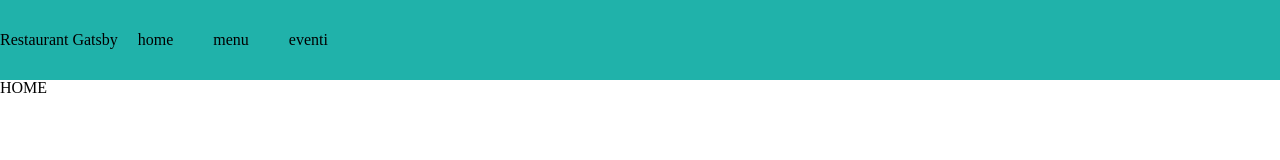
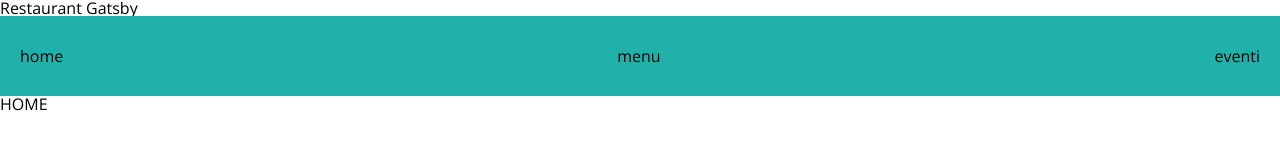
Before and after one commit to simo0103/RestaurantGatsby, a Gatsby site: page / in a window 1280 px wide. Built offline with nearby package versions, Linux system fonts and the light colour scheme; Gatsby itself is replaced by a stand-in of ours.

Commit message:
menu e navbar

```diff
--- a/package.json
+++ b/package.json
@@ -15,12 +15,12 @@
     "clean": "gatsby clean"
   },
   "dependencies": {
+    "@fontsource/open-sans": "^4.2.2",
     "babel-plugin-styled-components": "^1.12.0",
     "gatsby": "^3.0.1",
     "gatsby-plugin-react-helmet": "^4.0.0",
     "gatsby-plugin-sass": "^4.0.2",
     "gatsby-plugin-styled-components": "^4.0.0",
-    "gatsby-plugin-typography": "^3.0.0",
     "gatsby-source-contentful": "^5.0.1",
     "react": "^17.0.1",
     "react-dom": "^17.0.1",
--- a/src/components/layout.js
+++ b/src/components/layout.js
@@ -1,7 +1,11 @@
 import * as React from "react";
 import { StaticQuery, graphql } from "gatsby";
 import { Helmet } from "react-helmet";
+import { Link } from "gatsby";
 import Navbar from "./navbar";
+import "@fontsource/open-sans";
+import "../style/style.scss";
+import styled from "styled-components";
 
 const Layout = ({ children }) => (
   // StaticQuery is a new component introduced in Gatsby V2,
@@ -25,10 +29,14 @@ const Layout = ({ children }) => (
       <React.Fragment>
         <Helmet title={data.site.siteMetadata.title}></Helmet>
         <header>
+          <h1>
+            <Link to="/">{data.site.siteMetadata.title}</Link>
+          </h1>
+
           <Navbar
             menuLinks={data.site.siteMetadata.menuLinks}
             siteTitle={data.site.siteMetadata.title}
-          />
+          ></Navbar>
         </header>
         <main>{children}</main>
       </React.Fragment>
--- a/src/components/navbar.js
+++ b/src/components/navbar.js
@@ -13,26 +13,45 @@ const Navigation = styled.nav`
     height: 80px;
   }
 `;
+const Hamburger = styled.div`
+	@media (min-width: 768px) {
+		display: none;
+	}
+  	display: inline-block;
+		span {
+		display: block;
+		width: 33px;
+		height: 4px;
+		margin-bottom: 5px;
+		position: relative;
+		background: black;
+		border-radius: 3px;
 
-const Navbar = ({ siteTitle, menuLinks }) => (
+	}
+
+  }
+`;
+
+const LinkList = styled.ul`
+  display: flex;
+  flex-direction: column;
+
+  @media (min-width: 768px) {
+    width: 100%;
+    flex-direction: row;
+    justify-content: space-between;
+    align-items: center;
+  }
+`;
+
+const Navbar = ({ menuLinks }) => (
   <Navigation>
-    <h1>
-      <Link
-        to="/"
-        style={{
-          textDecoration: "none",
-        }}
-      >
-        {siteTitle}
-      </Link>
-    </h1>
-    <ul
-      style={{
-        display: "flex",
-        justifyItems: "space-between",
-        flex: 2,
-      }}
-    >
+    <Hamburger>
+      <span className="firstLine"></span>
+      <span className="secondLine"></span>
+      <span className="thirdLine"></span>
+    </Hamburger>
+    <LinkList>
       {menuLinks.map((link) => (
         <li
           key={link.name}
@@ -46,7 +65,7 @@ const Navbar = ({ siteTitle, menuLinks }) => (
           </Link>
         </li>
       ))}
-    </ul>
+    </LinkList>
   </Navigation>
 );
 
--- a/src/pages/index.js
+++ b/src/pages/index.js
@@ -1,14 +1,11 @@
 import * as React from "react";
 import Layout from "../components/layout";
 import Home from "./home";
-import "../style/style.scss";
 
 export default function IndexPage() {
   return (
-    <div>
-      <Layout>
-        <Home />
-      </Layout>
-    </div>
+    <Layout>
+      <Home />
+    </Layout>
   );
 }
--- a/src/pages/menu.js
+++ b/src/pages/menu.js
@@ -23,7 +23,7 @@ export default function MenuPage({ data }) {
 }
 
 export const query = graphql`
-  query {
+  query menuPrimi {
     allContentfulMenuPrimi {
       edges {
         node {
--- a/src/style/reset.scss
+++ b/src/style/reset.scss
@@ -4,7 +4,7 @@
     text-decoration: none;
 }
 
-html, body, div, span, object, iframe, figure, h1, h2, h3, h4, h5, h6, p, blockquote, pre, a, code, em, img, small, strike, strong, sub, sup, tt, b, u, i, ol, ul, li, fieldset, form, label, table, caption, tbody, tfoot, thead, tr, th, td, main, canvas, embed, footer, header, nav, section, video{
+html, body, div, span, object, iframe, figure, h1, h2, h3, h4, h5, h6, p, blockquote, pre, a, code, em, img, small, strike, strong, sub, sup, tt, b, u, i, ol, ul, li, fieldset, form, label, table, caption, tbody, tfoot, thead, tr, th, td, main, canvas, embed, footer, header, nav, input, section, video{
     margin: 0;
     padding: 0;
     border: 0;
--- a/src/style/style.scss
+++ b/src/style/style.scss
@@ -1 +1,5 @@
-@import "./reset.scss"
+@import "./reset.scss";
+
+body {
+  font-family: "Open Sans";
+}
```
Also changed, not shown: 1 other file.
